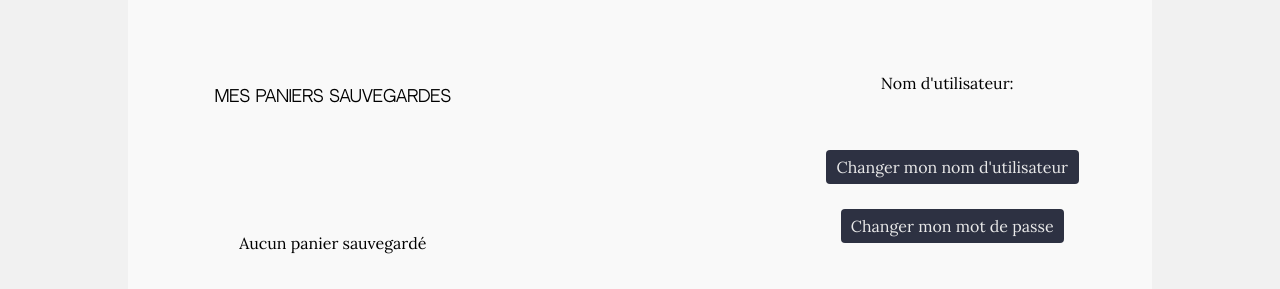
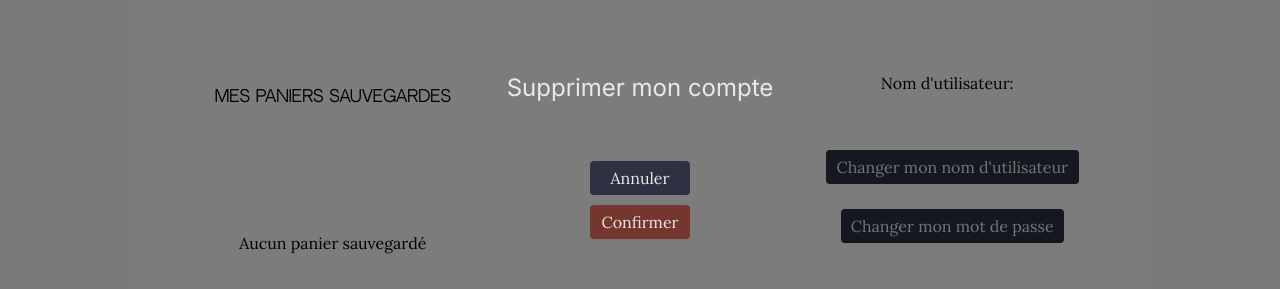
Before and after one commit to C2dricLeroy/e-Commerce_incubator, a Next.js app in the folder e-commerce_incubator/: page /account in a window 1280 px wide. Both pictures are taken after a click on the button "Supprimer mon compte". Shown: the part 243-532 px from the top of the page. Built offline with nearby package versions, Linux system fonts and the light colour scheme; no server answers.

Commit message:
feat(account): add a modal and stylize for account deletion

```diff
--- a/e-commerce_incubator/src/app/components/accountComponent/AccountComponent.tsx
+++ b/e-commerce_incubator/src/app/components/accountComponent/AccountComponent.tsx
@@ -11,15 +11,20 @@ export default function AccountComponent() {
         <div className={styles.container}>
             <div className={styles.topContainer}>
                 <div className={styles.username}>
-                  <p className={styles.usernameText}
-                  >Nom d&apos;utilisateur: {accountComponentViewModel.username}</p>
-                  <button onClick={() => accountComponentViewModel.setShowModal(true)}
-                  className={styles.changeUsernameButton}>
-                      Changer mon nom d&apos;utilisateur</button>
+                    <p className={styles.usernameText}>
+                        Nom d&apos;utilisateur: {accountComponentViewModel.username}
+                    </p>
+                    <button
+                        onClick={() => accountComponentViewModel.setShowModal(true)}
+                        className={styles.changeUsernameButton}
+                    >
+                        Changer mon nom d&apos;utilisateur
+                    </button>
                     {accountComponentViewModel.showModal && (
                         <div className={styles.modal}>
                             <h3 className={styles.changeUsernameText}>
-                              Changer le nom d&apos;utilisateur</h3>
+                                Changer le nom d&apos;utilisateur
+                            </h3>
                             <input
                                 className={styles.changeUsernameInput}
                                 type="text"
@@ -27,30 +32,60 @@ export default function AccountComponent() {
                                 value={accountComponentViewModel.usernameInput}
                                 onChange={(e) => {
                                   accountComponentViewModel.setUsernameInput(e.target.value);
-                              }
-                              }
+                                }}
                             />
                             <button
                                 className={styles.validateUsernameChange}
-                              onClick={accountComponentViewModel.handleUsernameChange}>
-                              Valider</button>
+                                onClick={accountComponentViewModel.handleUsernameChange}
+                            >
+                                Valider
+                            </button>
                             <button
                                 className={styles.cancelButton}
-                              onClick={() => accountComponentViewModel.setShowModal(false)}>
-                              Annuler</button>
+                                onClick={() => accountComponentViewModel.setShowModal(false)}
+                            >
+                                Annuler
+                            </button>
                         </div>
                     )}
-                  {accountComponentViewModel.confirmation && <p className={styles.confirmation}>
-                      Le nom d&apos;utilisateur a été modifié avec succès.</p>}
+                    {accountComponentViewModel.confirmation && (
+                        <p className={styles.confirmation}>
+                            Le nom d&apos;utilisateur a été modifié avec succès.
+                        </p>
+                    )}
                 </div>
                 <div className={styles.changePassword}>
-                  <button className={styles.changePasswordButton}>Changer mon mot de passe</button>
+                    <button className={styles.changePasswordButton}>
+                        Changer mon mot de passe
+                    </button>
                 </div>
             </div>
             <button
-              className={styles.deleteAccountButton}>
+                onClick={() => accountComponentViewModel.setDeleteModal(true)}
+                className={styles.deleteAccountButton}
+            >
                 Supprimer mon compte
             </button>
+            {accountComponentViewModel.deleteModal && (
+                <div className={styles.modal}>
+                    <h3 className={styles.deleteAccountText}>Supprimer mon compte</h3>
+                    <button
+                        className={styles.cancelDeleteButton}
+                        onClick={() => accountComponentViewModel.setDeleteModal(false)}
+                    >
+                        Annuler
+                    </button>
+                    <button
+                        className={styles.deleteButton}
+                        onClick={accountComponentViewModel.handleDelete}
+                    >
+                        Confirmer
+                    </button>
+                </div>
+            )}
+            {accountComponentViewModel.confirmDelete && (
+                <p className={styles.confirmation}>Votre compte a été supprimé avec succès.</p>
+            )}
         </div>
   );
 }
--- a/e-commerce_incubator/src/app/components/accountComponent/style.module.css
+++ b/e-commerce_incubator/src/app/components/accountComponent/style.module.css
@@ -123,7 +123,8 @@
 }
 
 .confirmation {
-
+    color: #E9E9E9;
+    font-size: 24px;
 }
 
 .changePassword {
@@ -171,3 +172,57 @@
     background-color: #54362F;
     color: #E9E9E9;
 }
+
+.deleteAccountText {
+    font-size: 24px;
+    color: #E9E9E9;
+    margin-bottom: 50px;
+}
+
+.deleteButton {
+    background-color: #74362D;
+    color: #E9E9E9;
+    border: none;
+    border-radius: 4px;
+    padding: 5px;
+    cursor: pointer;
+    margin: 5px;
+    min-width: 100px;
+    width: 7%;
+    font-size: 16px;
+    font-family: Lora, sans-serif;
+    text-align: center;
+    text-decoration: none;
+    display: inline-block;
+}
+
+.deleteButton:hover {
+    background-color: #54362F;
+}
+
+.cancelDeleteButton {
+    background-color: #2D3142;
+    color: #E9E9E9;
+    border: none;
+    border-radius: 4px;
+    padding: 5px;
+    cursor: pointer;
+    margin: 5px;
+    min-width: 100px;
+    width: 7%;
+    font-size: 16px;
+    font-family: Lora, sans-serif;
+    text-align: center;
+    text-decoration: none;
+    display: inline-block;
+}
+
+.cancelDeleteButton:hover {
+    background-color: #131313;
+    color: #E9E9E9;
+}
+
+.confirm {
+    color: #E9E9E9;
+    font-size: 24px;
+}
--- a/e-commerce_incubator/src/models/User.ts
+++ b/e-commerce_incubator/src/models/User.ts
@@ -38,7 +38,7 @@ export default class User {
     }
   }
 
-  static async changeUsername(username: string) {
+  async changeUsername(username: string) {
     try {
       const response = await axios.put(`http://localhost:3005/users/changeUsername/${username}`);
       return response.data;
@@ -66,7 +66,23 @@ export default class User {
 
   static async logout() {
     try {
-      await axios.get('http://localhost:3005/users/logout');
+      const response = await axios.get('http://localhost:3005/users/logout');
+      console.log(response.data);
+      return response.data;
+    } catch (error: any) {
+      console.error(error);
+      throw new Error(error.message);
+    }
+  }
+
+  async deleteUser(id: string) {
+    try {
+      return await axios.delete(`http://localhost:3005/users/delete/${id}`, {
+        withCredentials: true,
+        headers: {
+          'Content-Type': 'application/json',
+        },
+      });
     } catch (error: any) {
       console.error(error);
       throw new Error(error.message);
--- a/e-commerce_incubator/src/viewmodels/AccountComponentViewModel.ts
+++ b/e-commerce_incubator/src/viewmodels/AccountComponentViewModel.ts
@@ -7,15 +7,34 @@ export default function useAccountComponentViewModel() {
   const [usernameInput, setUsernameInput] = useState('');
   const [showModal, setShowModal] = useState(false);
   const [confirmation, setConfirmation] = useState(false);
+  const [deleteModal, setDeleteModal] = useState(false);
+  const [confirmDelete, setConfirmDelete] = useState(false);
+
+  const user = new User();
 
   const handleUsernameChange = async (event: any) => {
     try {
-      const response = await User.changeUsername(event.data);
+      const response = await user.changeUsername(event.data);
       if (response) {
         setConfirmation(true);
       }
     } catch (e) {
       console.error(e);
+    }
+  };
+
+  const handleDelete = async () => {
+    const id = localStorage.getItem('id');
+    if (id) {
+      try {
+        const response = await user.deleteUser(id);
+        console.log(response);
+        if (response) {
+          setConfirmDelete(true);
+        }
+      } catch (e) {
+        console.error(e);
+      }
     }
   };
 
@@ -38,5 +57,9 @@ export default function useAccountComponentViewModel() {
     handleUsernameChange,
     setShowModal,
     showModal,
+    deleteModal,
+    setDeleteModal,
+    handleDelete,
+    confirmDelete,
   };
 }
```
Lines whose indentation alone changed are shown as unchanged.
